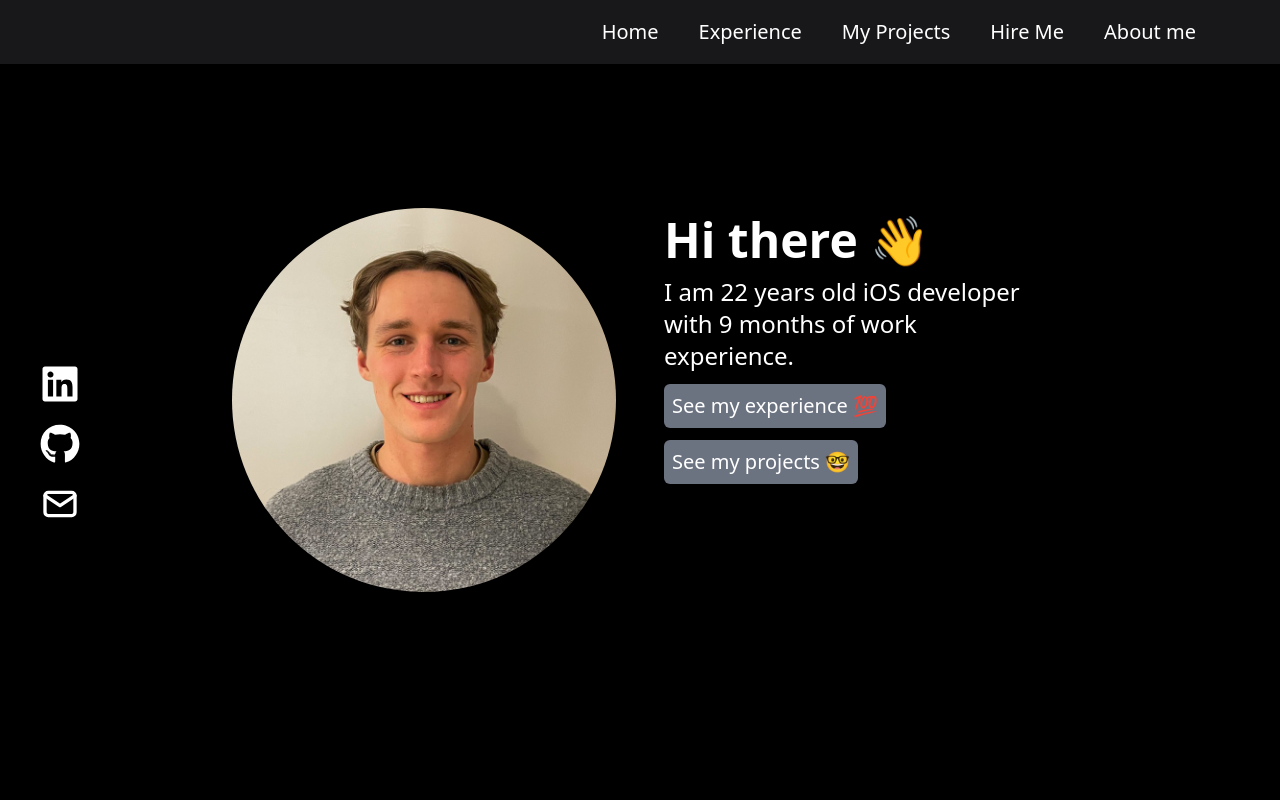
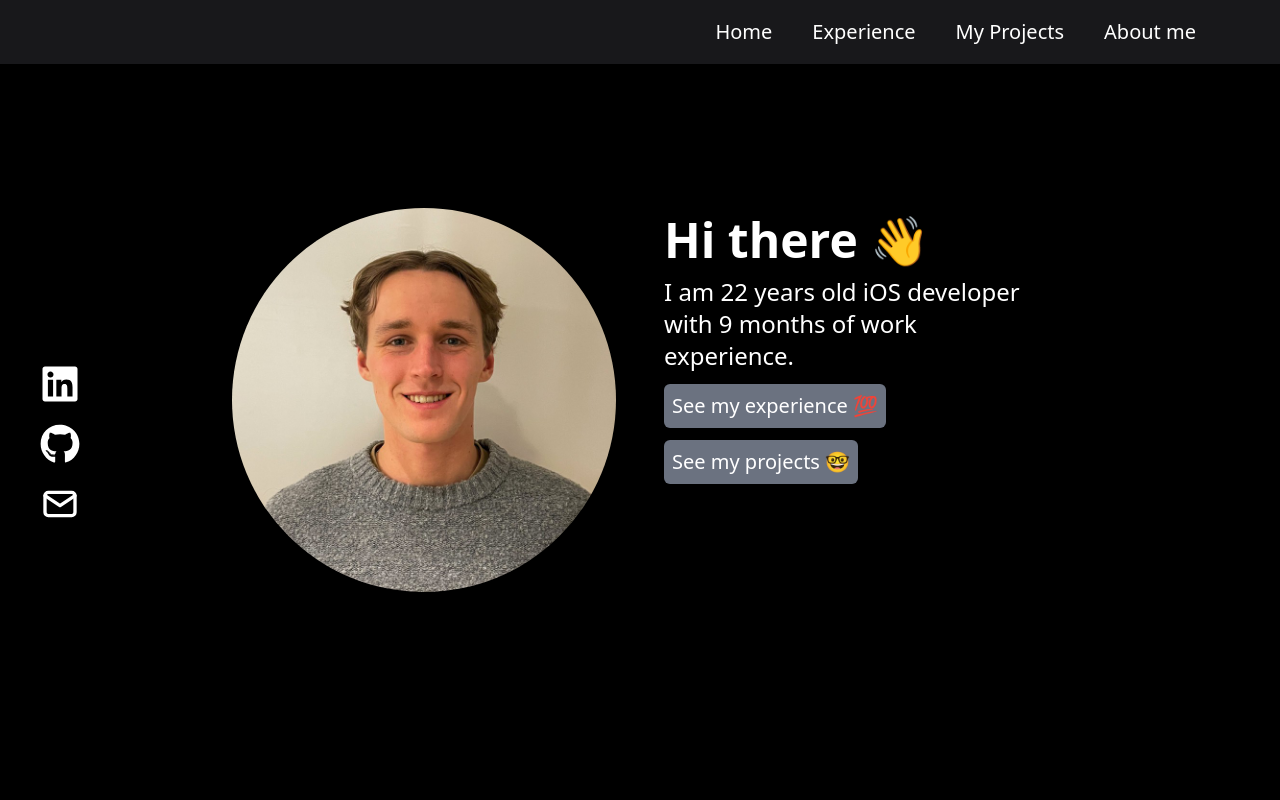
Before and after one commit to michalik-michal/portfolio, a Next.js app: page / in a window 1280 px wide. Shown: the top 800 px of the page. Built offline with nearby package versions, Linux system fonts and the light colour scheme.

Commit message:
Remove "hire me section "

```diff
--- a/components/NavBars/NavBar.jsx
+++ b/components/NavBars/NavBar.jsx
@@ -5,7 +5,6 @@ export default function NavBar() {
     return (
           <div className=" bg-zinc-900 text-white h-16 flex flex-row-reverse sm:px-16 sm:text-xl fixed w-screen">
           <button className='px-5 hover:font-bold'> <Link href="/aboutme"> About me</Link></button>
-          <button className='px-5 hover:font-bold'> <Link href="https://www.upwork.com/freelancers/~0170e04352719544aa?viewMode=1"> Hire Me</Link></button>
            <button className='px-5 hover:font-bold'> <ScrollLink to="my-projects" smooth={true} duration={400} offset={-150}> My Projects</ScrollLink></button>
             <button className='px-5 hover:font-bold'> <ScrollLink to="experience" smooth={true} duration={400} offset={-150}> Experience</ScrollLink></button>
             <button className='px-5 hover:font-bold'> <ScrollLink to="home" smooth={true} duration={500}> Home</ScrollLink></button>
```
